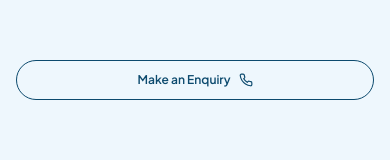
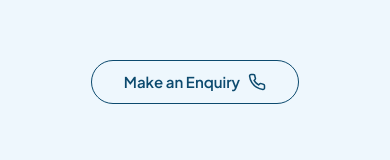
Before and after one commit to Gitesh08/sanjivani-farm, an Angular app: page / in a window 390 px wide. Shown: the part 10016-10176 px from the top of the page. Built offline with nearby package versions, Linux system fonts and the light colour scheme.

Commit message:
modified make an enquiry button

```diff
--- a/src/app/features/home/components/events/events.css
+++ b/src/app/features/home/components/events/events.css
@@ -195,10 +195,6 @@
     line-height: 1.4;
   }
 
-  .events-preview__cta-group .btn {
-    font-size: 0.875rem;
-    padding: var(--space-3) var(--space-5);
-  }
 }
 
 @media (max-width: 480px) {
@@ -240,15 +236,4 @@
     width: 100%;
     justify-content: center;
   }
-  .events-preview__cta-group .btn {
-    font-size: 0.75rem;
-    padding: var(--space-3) var(--space-3);
-    flex: 1;
-    justify-content: center;
-    white-space: nowrap;
-  }
-  .events-preview__cta-group .btn svg {
-    width: 14px;
-    height: 14px;
-  }
 }
--- a/src/app/features/home/components/events/events.ts
+++ b/src/app/features/home/components/events/events.ts
@@ -19,7 +19,7 @@ interface EventType {
 
 @Component({
   selector: 'app-home-events',
-  imports: [RouterLink],
+  imports: [],
   changeDetection: ChangeDetectionStrategy.OnPush,
   templateUrl: './events.html',
   styleUrl: './events.css',
--- a/src/app/features/our-story/our-story.css
+++ b/src/app/features/our-story/our-story.css
@@ -472,18 +472,21 @@
 .os-value-card {
   padding: var(--space-8);
   background: var(--color-surface-container-lowest);
+  border: 1px solid var(--color-outline-variant);
   border-radius: var(--radius-xl);
   box-shadow: var(--shadow-sm);
   display: flex;
   flex-direction: column;
   gap: var(--space-4);
   transition: transform var(--duration-med) var(--ease-emerge),
-              box-shadow var(--duration-med) var(--ease-emerge);
+              box-shadow var(--duration-med) var(--ease-emerge),
+              border-color var(--duration-med) var(--ease-emerge);
 }
 
 .os-value-card:hover {
   transform: translateY(-6px);
   box-shadow: var(--shadow-float);
+  border-color: rgba(34, 184, 218, 0.35);
 }
 
 .os-value-card__icon {
```
